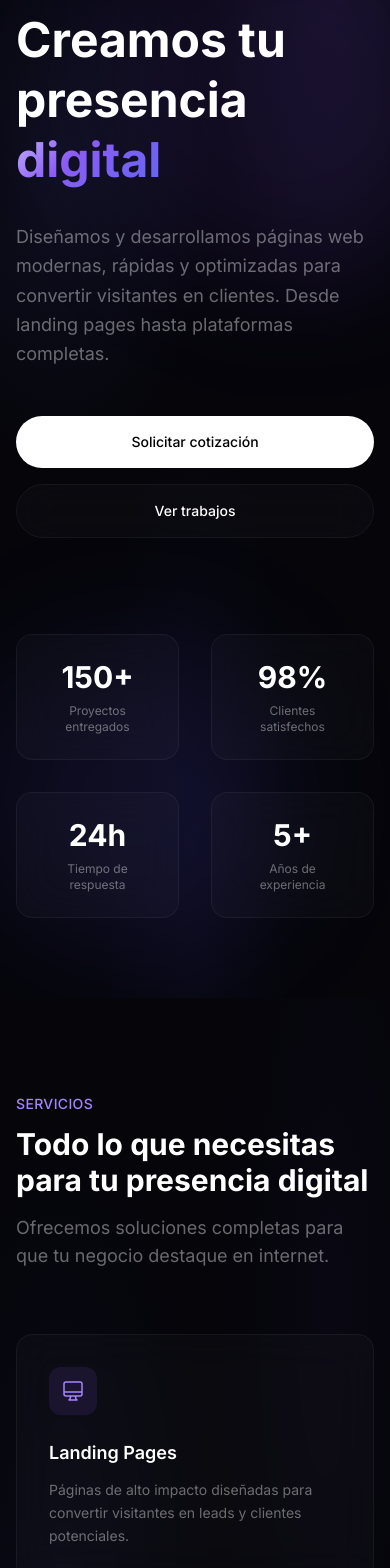
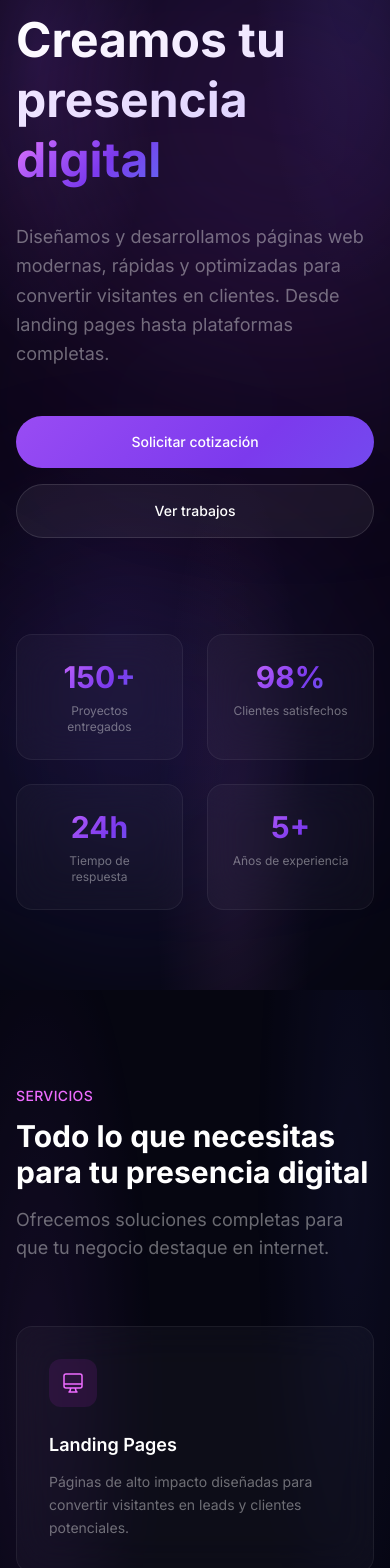
Before and after one commit to dibwebstudio/dibweb, a Next.js app: page / in a window 390 px wide. Shown: the part 180-1748 px from the top of the page. Built offline with nearby package versions, Linux system fonts and the light colour scheme.

Commit message:
Redesign: vivid colors, animated gradients, modern glassmorphism

```diff
--- a/src/app/globals.css
+++ b/src/app/globals.css
@@ -1,7 +1,7 @@
 @import "tailwindcss";
 
 :root {
-  --background: #05050a;
+  --background: #060611;
   --foreground: #f0f0f5;
 }
 
@@ -23,60 +23,77 @@ body {
 }
 
 .glass {
-  background: rgba(255, 255, 255, 0.03);
+  background: rgba(255, 255, 255, 0.04);
   backdrop-filter: blur(24px);
   -webkit-backdrop-filter: blur(24px);
-  border: 1px solid rgba(255, 255, 255, 0.06);
+  border: 1px solid rgba(255, 255, 255, 0.07);
 }
 
 .glass-strong {
-  background: rgba(255, 255, 255, 0.06);
+  background: rgba(255, 255, 255, 0.07);
   backdrop-filter: blur(40px);
   -webkit-backdrop-filter: blur(40px);
-  border: 1px solid rgba(255, 255, 255, 0.1);
+  border: 1px solid rgba(255, 255, 255, 0.12);
 }
 
 .glass-card {
-  background: rgba(255, 255, 255, 0.025);
+  background: rgba(255, 255, 255, 0.03);
   backdrop-filter: blur(20px);
   -webkit-backdrop-filter: blur(20px);
-  border: 1px solid rgba(255, 255, 255, 0.05);
+  border: 1px solid rgba(255, 255, 255, 0.06);
   transition: all 0.5s cubic-bezier(0.4, 0, 0.2, 1);
 }
 
 .glass-card:hover {
-  background: rgba(255, 255, 255, 0.05);
-  border-color: rgba(255, 255, 255, 0.1);
-  box-shadow: 0 8px 32px rgba(0, 0, 0, 0.3), inset 0 1px 0 rgba(255, 255, 255, 0.05);
+  background: rgba(255, 255, 255, 0.06);
+  border-color: rgba(139, 92, 246, 0.3);
+  box-shadow: 0 8px 32px rgba(139, 92, 246, 0.15), inset 0 1px 0 rgba(255, 255, 255, 0.08);
 }
 
 .glow {
-  box-shadow: 0 0 80px rgba(139, 92, 246, 0.12), 0 0 160px rgba(99, 102, 241, 0.04);
+  box-shadow: 0 0 80px rgba(139, 92, 246, 0.2), 0 0 160px rgba(99, 102, 241, 0.08);
 }
 
 .glow-strong {
-  box-shadow: 0 0 40px rgba(139, 92, 246, 0.2), 0 0 80px rgba(99, 102, 241, 0.1), inset 0 1px 0 rgba(255, 255, 255, 0.08);
+  box-shadow: 0 0 40px rgba(139, 92, 246, 0.25), 0 0 80px rgba(99, 102, 241, 0.12), inset 0 1px 0 rgba(255, 255, 255, 0.1);
 }
 
 .gradient-text {
-  background: linear-gradient(135deg, #c4b5fd 0%, #8b5cf6 40%, #6366f1 100%);
+  background: linear-gradient(135deg, #e879f9 0%, #a855f7 30%, #7c3aed 60%, #6366f1 100%);
   -webkit-background-clip: text;
   -webkit-text-fill-color: transparent;
   background-clip: text;
 }
 
 .gradient-text-white {
-  background: linear-gradient(135deg, #ffffff 0%, #e0d4ff 100%);
+  background: linear-gradient(135deg, #ffffff 0%, #f0e6ff 50%, #e0d4ff 100%);
   -webkit-background-clip: text;
   -webkit-text-fill-color: transparent;
   background-clip: text;
 }
 
-.mesh-gradient {
-  background:
-    radial-gradient(ellipse 80% 50% at 15% 30%, rgba(99, 102, 241, 0.1) 0%, transparent 50%),
-    radial-gradient(ellipse 60% 60% at 85% 15%, rgba(139, 92, 246, 0.07) 0%, transparent 50%),
-    radial-gradient(ellipse 50% 80% at 50% 90%, rgba(79, 70, 229, 0.05) 0%, transparent 50%);
+.btn-primary {
+  background: linear-gradient(135deg, #a855f7 0%, #7c3aed 50%, #6366f1 100%);
+  background-size: 200% 200%;
+  animation: gradient-shift 4s ease infinite;
+  transition: all 0.3s ease;
+}
+
+.btn-primary:hover {
+  box-shadow: 0 0 30px rgba(139, 92, 246, 0.5), 0 0 60px rgba(99, 102, 241, 0.2);
+  transform: translateY(-1px);
+}
+
+.btn-secondary {
+  background: rgba(255, 255, 255, 0.06);
+  border: 1px solid rgba(255, 255, 255, 0.12);
+  transition: all 0.3s ease;
+}
+
+.btn-secondary:hover {
+  background: rgba(255, 255, 255, 0.12);
+  border-color: rgba(139, 92, 246, 0.4);
+  box-shadow: 0 0 20px rgba(139, 92, 246, 0.15);
 }
 
 @keyframes float {
@@ -84,9 +101,14 @@ body {
   50% { transform: translateY(-20px) scale(1.05); }
 }
 
-@keyframes pulse-slow {
-  0%, 100% { opacity: 0.4; }
-  50% { opacity: 0.7; }
+@keyframes float-delayed {
+  0%, 100% { transform: translateY(0) scale(1); }
+  50% { transform: translateY(-15px) scale(1.03); }
+}
+
+@keyframes pulse-glow {
+  0%, 100% { opacity: 0.5; transform: scale(1); }
+  50% { opacity: 0.8; transform: scale(1.1); }
 }
 
 @keyframes gradient-shift {
@@ -100,12 +122,12 @@ body {
 }
 
 .animate-float-delayed {
-  animation: float 10s ease-in-out infinite;
+  animation: float-delayed 10s ease-in-out infinite;
   animation-delay: -3s;
 }
 
-.animate-pulse-slow {
-  animation: pulse-slow 4s ease-in-out infinite;
+.animate-pulse-glow {
+  animation: pulse-glow 4s ease-in-out infinite;
 }
 
 .animate-gradient {
@@ -115,5 +137,18 @@ body {
 
 .divider-gradient {
   height: 1px;
-  background: linear-gradient(90deg, transparent, rgba(139, 92, 246, 0.3), transparent);
+  background: linear-gradient(90deg, transparent, rgba(139, 92, 246, 0.4), transparent);
 }
+
+.mesh-gradient {
+  background:
+    radial-gradient(ellipse 60% 50% at 10% 20%, rgba(168, 85, 247, 0.15) 0%, transparent 50%),
+    radial-gradient(ellipse 50% 60% at 90% 10%, rgba(99, 102, 241, 0.12) 0%, transparent 50%),
+    radial-gradient(ellipse 40% 70% at 60% 90%, rgba(232, 121, 249, 0.08) 0%, transparent 50%),
+    radial-gradient(ellipse 70% 40% at 30% 70%, rgba(124, 58, 237, 0.06) 0%, transparent 50%);
+}
+
+.section-divider {
+  height: 1px;
+  background: linear-gradient(90deg, transparent 0%, rgba(139, 92, 246, 0.2) 20%, rgba(168, 85, 247, 0.4) 50%, rgba(139, 92, 246, 0.2) 80%, transparent 100%);
+}
--- a/src/components/Hero.tsx
+++ b/src/components/Hero.tsx
@@ -2,18 +2,19 @@ export default function Hero() {
   return (
     <section className="relative pt-32 pb-20 px-4 sm:px-6 lg:px-8 overflow-hidden">
       <div className="absolute inset-0 mesh-gradient" />
-      <div className="absolute top-20 left-1/4 w-96 h-96 bg-violet-500/10 rounded-full blur-3xl" />
-      <div className="absolute bottom-10 right-1/4 w-80 h-80 bg-indigo-500/10 rounded-full blur-3xl" />
+      <div className="absolute top-10 left-[10%] w-[500px] h-[500px] bg-purple-500/15 rounded-full blur-[120px] animate-float" />
+      <div className="absolute bottom-10 right-[15%] w-[400px] h-[400px] bg-indigo-500/12 rounded-full blur-[100px] animate-float-delayed" />
+      <div className="absolute top-1/2 left-1/2 -translate-x-1/2 -translate-y-1/2 w-[600px] h-[600px] bg-fuchsia-500/8 rounded-full blur-[140px] animate-pulse-glow" />
 
       <div className="relative max-w-7xl mx-auto">
         <div className="max-w-3xl">
           <div className="inline-flex items-center gap-2 glass-card px-4 py-1.5 rounded-full mb-8">
-            <span className="w-2 h-2 bg-violet-400 rounded-full animate-pulse" />
+            <span className="w-2 h-2 bg-emerald-400 rounded-full animate-pulse" />
             <span className="text-xs text-white/60 font-medium tracking-wide uppercase">Disponibilidad abierta</span>
           </div>
 
           <h1 className="text-5xl sm:text-6xl lg:text-7xl font-bold leading-tight">
-            <span className="text-white">Creamos tu presencia</span>
+            <span className="gradient-text-white">Creamos tu presencia</span>
             <br />
             <span className="gradient-text">digital</span>
           </h1>
@@ -27,20 +28,20 @@ export default function Hero() {
           <div className="mt-12 flex flex-col sm:flex-row gap-4">
             <a
               href="#contacto"
-              className="bg-white text-black px-8 py-4 rounded-full text-sm font-medium hover:bg-white/90 transition-all duration-300 text-center"
+              className="btn-primary px-8 py-4 rounded-full text-sm font-medium text-white text-center"
             >
               Solicitar cotización
             </a>
             <a
               href="#portfolio"
-              className="glass-card text-white px-8 py-4 rounded-full text-sm font-medium hover:bg-white/10 transition-all duration-300 text-center"
+              className="btn-secondary px-8 py-4 rounded-full text-sm font-medium text-white text-center"
             >
               Ver trabajos
             </a>
           </div>
         </div>
 
-        <div className="mt-24 grid grid-cols-2 sm:grid-cols-4 gap-8">
+        <div className="mt-24 grid grid-cols-2 sm:grid-cols-4 gap-6">
           {[
             { value: "150+", label: "Proyectos entregados" },
             { value: "98%", label: "Clientes satisfechos" },
@@ -48,7 +49,7 @@ export default function Hero() {
             { value: "5+", label: "Años de experiencia" },
           ].map((stat) => (
             <div key={stat.label} className="glass-card rounded-2xl p-6 text-center">
-              <p className="text-3xl font-bold text-white">{stat.value}</p>
+              <p className="text-3xl font-bold gradient-text">{stat.value}</p>
               <p className="text-xs text-white/40 mt-2">{stat.label}</p>
             </div>
           ))}
--- a/src/components/Services.tsx
+++ b/src/components/Services.tsx
@@ -2,6 +2,9 @@ const services = [
   {
     title: "Landing Pages",
     description: "Páginas de alto impacto diseñadas para convertir visitantes en leads y clientes potenciales.",
+    color: "from-fuchsia-500/20 to-purple-500/10",
+    iconColor: "text-fuchsia-400",
+    iconBg: "bg-fuchsia-500/10 group-hover:bg-fuchsia-500/20",
     icon: (
       <svg className="w-6 h-6" fill="none" stroke="currentColor" viewBox="0 0 24 24">
         <path strokeLinecap="round" strokeLinejoin="round" strokeWidth={1.5} d="M9.75 17L9 20l-1 1h8l-1-1-.75-3M3 13h18M5 17h14a2 2 0 002-2V5a2 2 0 00-2-2H5a2 2 0 00-2 2v10a2 2 0 002 2z" />
@@ -11,6 +14,9 @@ const services = [
   {
     title: "Sitios Corporativos",
     description: "Webs institucionales que transmiten profesionalismo y confianza para tu empresa o negocio.",
+    color: "from-indigo-500/20 to-blue-500/10",
+    iconColor: "text-indigo-400",
+    iconBg: "bg-indigo-500/10 group-hover:bg-indigo-500/20",
     icon: (
       <svg className="w-6 h-6" fill="none" stroke="currentColor" viewBox="0 0 24 24">
         <path strokeLinecap="round" strokeLinejoin="round" strokeWidth={1.5} d="M19 21V5a2 2 0 00-2-2H7a2 2 0 00-2 2v16m14 0h2m-2 0h-5m-9 0H3m2 0h5M9 7h1m-1 4h1m4-4h1m-1 4h1m-5 10v-5a1 1 0 011-1h2a1 1 0 011 1v5m-4 0h4" />
@@ -20,6 +26,9 @@ const services = [
   {
     title: "E-commerce",
     description: "Tiendas online completas con pasarela de pagos, gestión de inventario y panel de administración.",
+    color: "from-pink-500/20 to-rose-500/10",
+    iconColor: "text-pink-400",
+    iconBg: "bg-pink-500/10 group-hover:bg-pink-500/20",
     icon: (
       <svg className="w-6 h-6" fill="none" stroke="currentColor" viewBox="0 0 24 24">
         <path strokeLinecap="round" strokeLinejoin="round" strokeWidth={1.5} d="M3 3h2l.4 2M7 13h10l4-8H5.4M7 13L5.4 5M7 13l-2.293 2.293c-.63.63-.184 1.707.707 1.707H17m0 0a2 2 0 100 4 2 2 0 000-4zm-8 2a2 2 0 100 4 2 2 0 000-4z" />
@@ -29,6 +38,9 @@ const services = [
   {
     title: "SEO & Marketing",
     description: "Optimización para buscadores y estrategias digitales para aumentar tu visibilidad online.",
+    color: "from-emerald-500/20 to-teal-500/10",
+    iconColor: "text-emerald-400",
+    iconBg: "bg-emerald-500/10 group-hover:bg-emerald-500/20",
     icon: (
       <svg className="w-6 h-6" fill="none" stroke="currentColor" viewBox="0 0 24 24">
         <path strokeLinecap="round" strokeLinejoin="round" strokeWidth={1.5} d="M13 7h8m0 0v8m0-8l-8 8-4-4-6 6" />
@@ -38,6 +50,9 @@ const services = [
   {
     title: "Aplicaciones Web",
     description: "Plataformas y herramientas a medida para automatizar procesos de tu negocio.",
+    color: "from-violet-500/20 to-purple-500/10",
+    iconColor: "text-violet-400",
+    iconBg: "bg-violet-500/10 group-hover:bg-violet-500/20",
     icon: (
       <svg className="w-6 h-6" fill="none" stroke="currentColor" viewBox="0 0 24 24">
         <path strokeLinecap="round" strokeLinejoin="round" strokeWidth={1.5} d="M10 20l4-16m4 4l4 4-4 4M6 16l-4-4 4-4" />
@@ -47,6 +62,9 @@ const services = [
   {
     title: "Mantenimiento",
     description: "Soporte continuo, actualizaciones de contenido y mejoras periódicas para tu web.",
+    color: "from-amber-500/20 to-orange-500/10",
+    iconColor: "text-amber-400",
+    iconBg: "bg-amber-500/10 group-hover:bg-amber-500/20",
     icon: (
       <svg className="w-6 h-6" fill="none" stroke="currentColor" viewBox="0 0 24 24">
         <path strokeLinecap="round" strokeLinejoin="round" strokeWidth={1.5} d="M10.325 4.317c.426-1.756 2.924-1.756 3.35 0a1.724 1.724 0 002.573 1.066c1.543-.94 3.31.826 2.37 2.37a1.724 1.724 0 001.066 2.573c1.756.426 1.756 2.924 0 3.35a1.724 1.724 0 00-1.066 2.573c.94 1.543-.826 3.31-2.37 2.37a1.724 1.724 0 00-2.573 1.066c-.426 1.756-2.924 1.756-3.35 0a1.724 1.724 0 00-2.573-1.066c-1.543.94-3.31-.826-2.37-2.37a1.724 1.724 0 00-1.066-2.573c-1.756-.426-1.756-2.924 0-3.35a1.724 1.724 0 001.066-2.573c-.94-1.543.826-3.31 2.37-2.37.996.608 2.296.07 2.572-1.065z" />
@@ -59,10 +77,10 @@ const services = [
 export default function Services() {
   return (
     <section id="servicios" className="relative py-24 px-4 sm:px-6 lg:px-8">
-      <div className="absolute inset-0 mesh-gradient opacity-50" />
+      <div className="absolute inset-0 mesh-gradient opacity-60" />
       <div className="relative max-w-7xl mx-auto">
         <div className="max-w-2xl mb-16">
-          <p className="text-violet-400 font-medium text-sm mb-3 tracking-wide uppercase">
+          <p className="text-fuchsia-400 font-medium text-sm mb-3 tracking-wide uppercase">
             Servicios
           </p>
           <h2 className="text-3xl sm:text-4xl font-bold text-white">
@@ -77,9 +95,9 @@ export default function Services() {
           {services.map((service) => (
             <div
               key={service.title}
-              className="glass-card p-8 rounded-2xl hover:bg-white/[0.06] transition-all duration-500 group"
+              className="glass-card p-8 rounded-2xl group"
             >
-              <div className="w-12 h-12 rounded-xl flex items-center justify-center text-violet-400 mb-6 bg-violet-500/10 group-hover:bg-violet-500/20 transition-colors duration-300">
+              <div className={`w-12 h-12 rounded-xl flex items-center justify-center ${service.iconColor} mb-6 ${service.iconBg} transition-colors duration-300`}>
                 {service.icon}
               </div>
               <h3 className="text-lg font-semibold text-white mb-3">
```
Also changed, not shown: src/components/Contact.tsx (+21 -21 lines), src/components/Footer.tsx (+10 -7 lines), src/components/Header.tsx (+4 -4 lines), src/components/Portfolio.tsx (+13 -9 lines), src/components/Pricing.tsx (+10 -7 lines).
